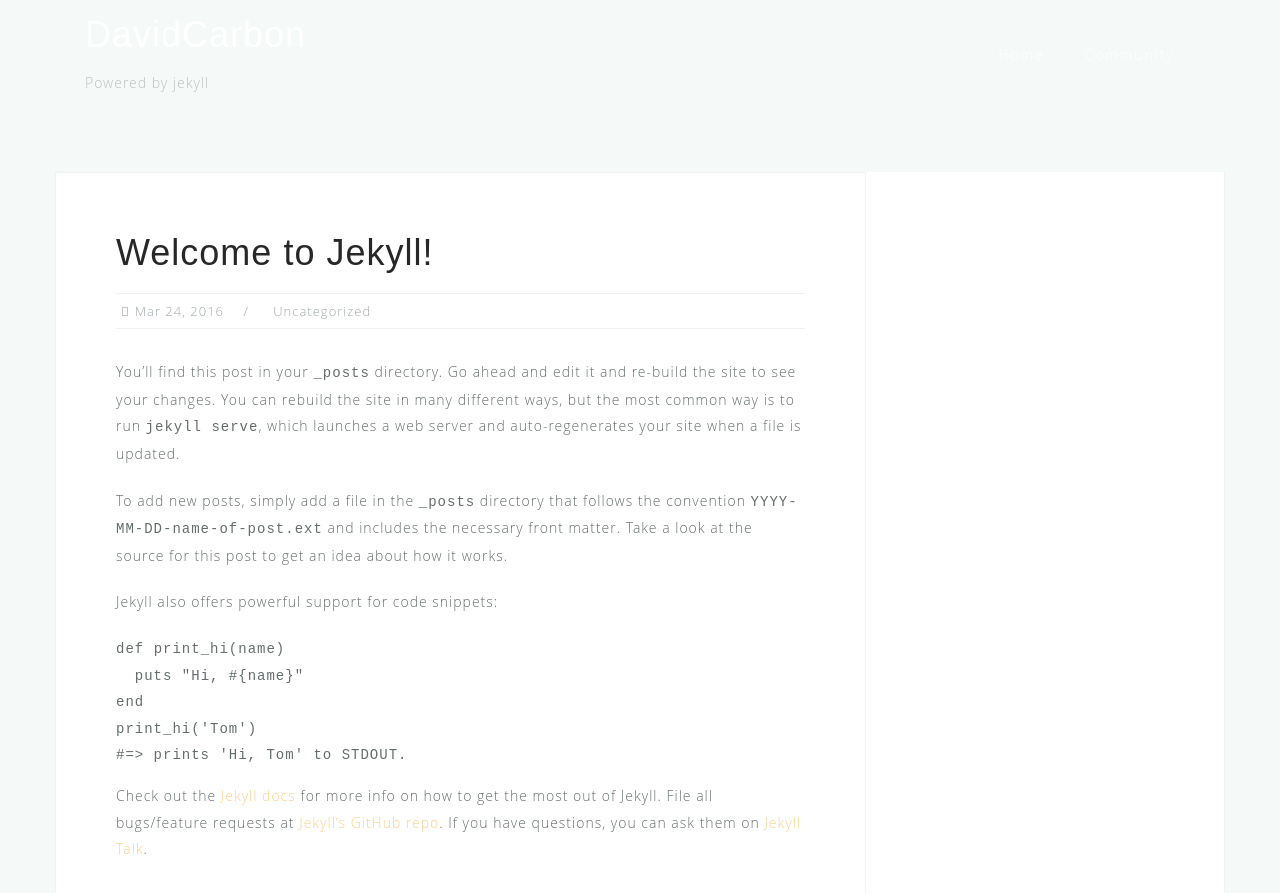
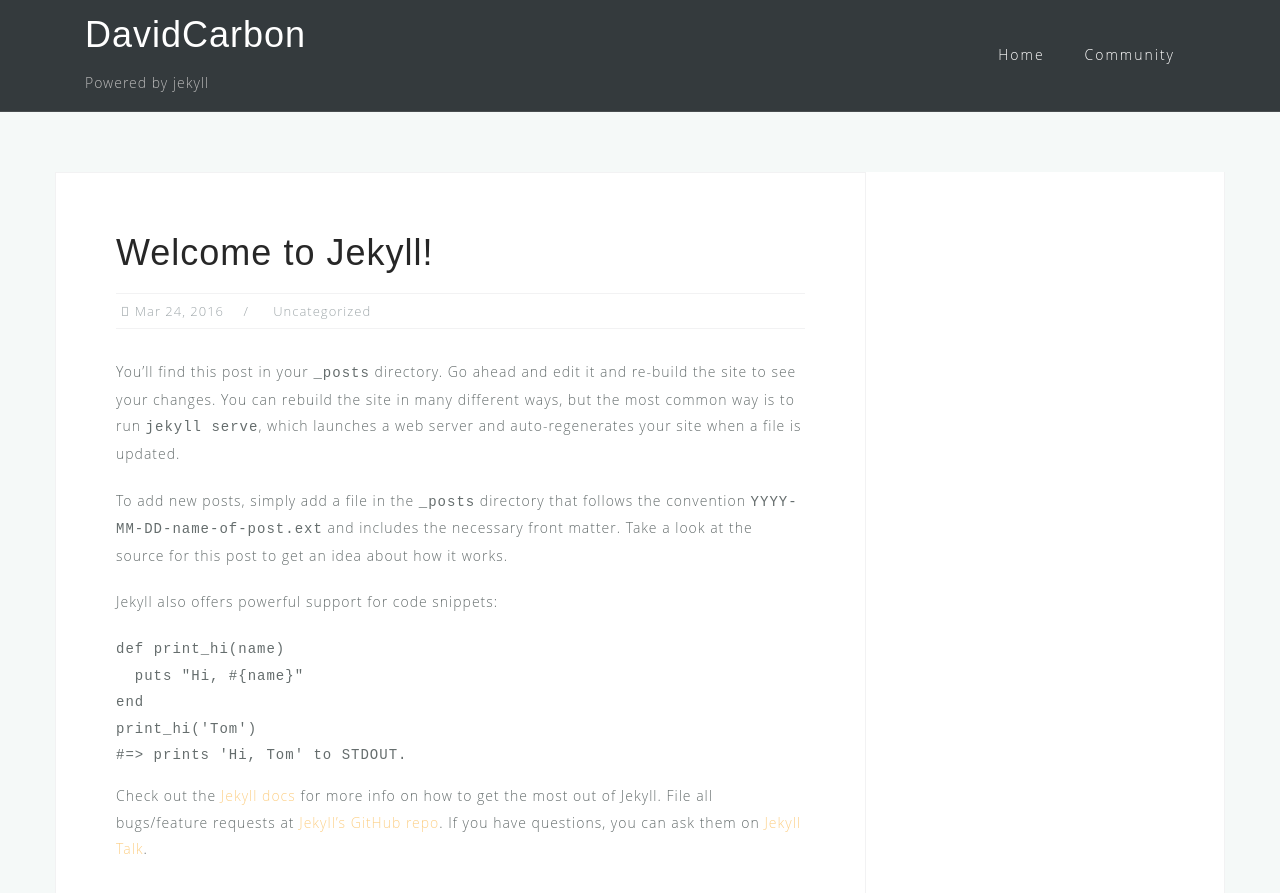
Before and after one commit to DavidCarbon/sbrw-theme, a Jekyll site: the page built from _posts/2016-03-24-welcome-to-jekyll.markdown, in a window 1280 px wide and 900 px high. Shown: the top 893 px of the window. Built offline with Jekyll 4.4.1, drawn with Linux system fonts in a browser that asks for light colours; comment, search, counter and statistics services are not loaded.

Commit message:
Remove has-header in class id

```diff
--- a/_layouts/default.html
+++ b/_layouts/default.html
@@ -43,7 +43,7 @@
     <div id="page" class="site">
       <a class="skip-link screen-reader-text" href="#content">Skip to content</a>
 
-      <header id="masthead" class="site-header has-header" role="banner">
+      <header id="masthead" class="site-header" role="banner">
         <div class="container">
           <div class="site-branding col-md-4 col-sm-6 col-xs-12">
               <p class="site-title"><a href="/" rel="home">{{site.site-name}}</a></p>
```
